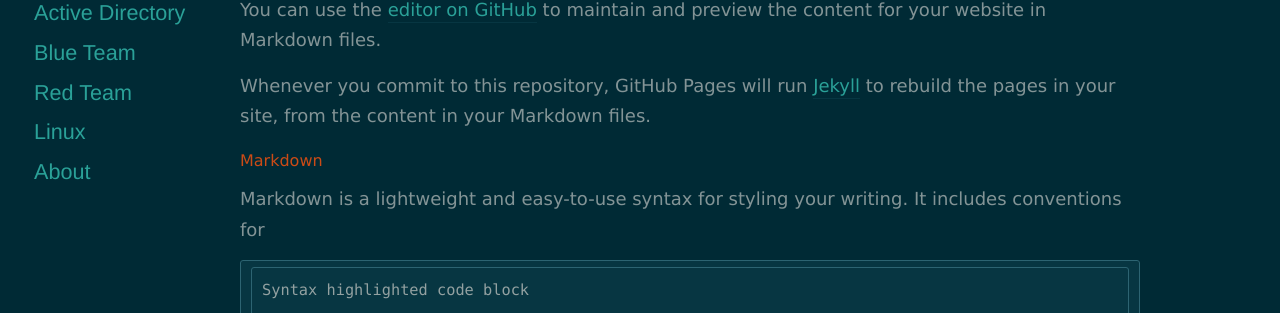
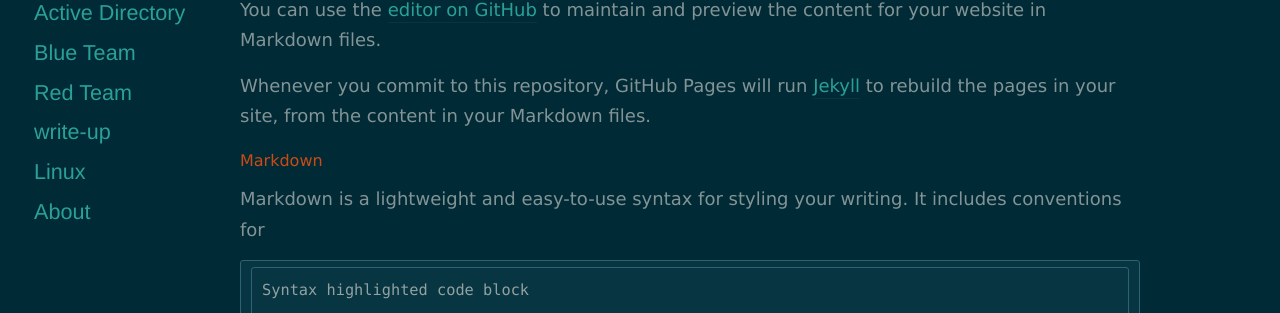
Before and after one commit to SecZone1/seczone1.github.io, a Jekyll site: the page built from index.md, in a window 1280 px wide. Shown: the part 172-485 px from the top of the page. Built offline with Jekyll 4.4.1, drawn with Linux system fonts in a browser that asks for light colours; nearby versions of some CDN libraries; our own code applies the rules of GitHub Pages for plain Markdown files; the list of posts is cut into pages by our own code.

Commit message:
Update default.html

```diff
--- a/_layouts/default.html
+++ b/_layouts/default.html
@@ -37,7 +37,8 @@
           <li><a href="/AD"> Active Directory </a></li>
           <li><a href="/PT">Blue Team</a></li>
           <li><a href="/TR "> Red Team </a></li>
-           <li><a href="/linux"> Linux</a></li>
+          <li><a href="/write "> write-up </a></li>
+          <li><a href="/linux"> Linux</a></li>
           <li><a href="/about">About</a></li>
 
         </ul>
```
